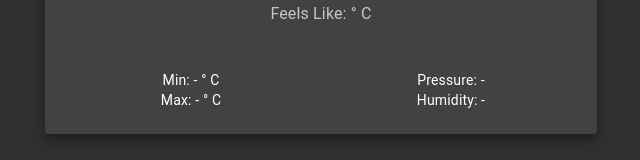
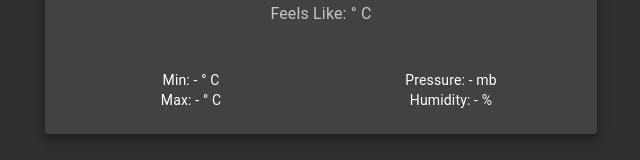
Before and after one commit to joshrazon/weather, a React app: page / in a window 1280 px wide. Shown: the part 460-620 px from the top of the page, without its empty margins (319-959 px from the left). Built offline with nearby package versions, Linux system fonts and the light colour scheme.

Commit message:
added units to humidity and presusre

```diff
--- a/src/components/WeatherPanel/WeatherPanel.tsx
+++ b/src/components/WeatherPanel/WeatherPanel.tsx
@@ -10,13 +10,7 @@ interface Props {
 
 export default function WeatherPanel({ weather, location }: Props) {
   const classes = useStyles();
-  if (!weather) {
-    return (
-      <CardContent className={classes.cardContentContainer}>
-        <Typography component="h4">City not found</Typography>
-      </CardContent>
-    );
-  }
+
   const { temp, temp_max, temp_min, feels_like, pressure, humidity } = weather;
   const { country, city } = location;
   return (
@@ -50,10 +44,10 @@ export default function WeatherPanel({ weather, location }: Props) {
           </Grid>
           <Grid item xs={6}>
             <Typography variant="body2" component="p" align="center">
-              Pressure: {pressure || '-'}
+              Pressure: {pressure || '-'} mb
             </Typography>
             <Typography variant="body2" component="p" align="center">
-              Humidity: {humidity || '-'}
+              Humidity: {humidity || '-'} %
             </Typography>
           </Grid>
         </Grid>
```
